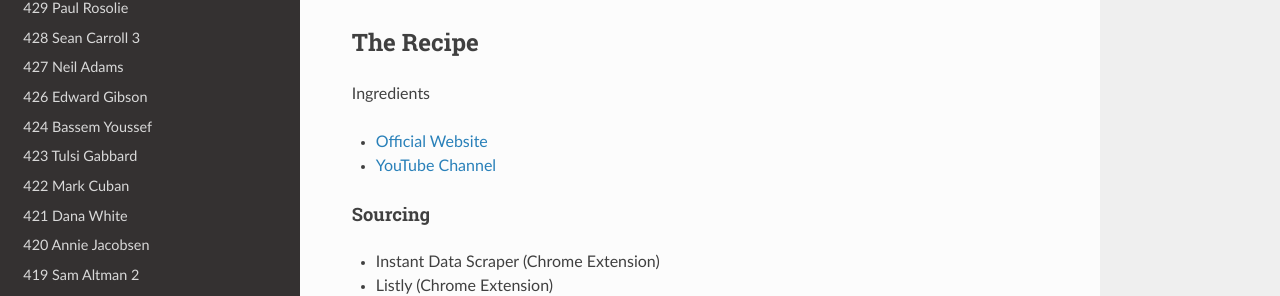
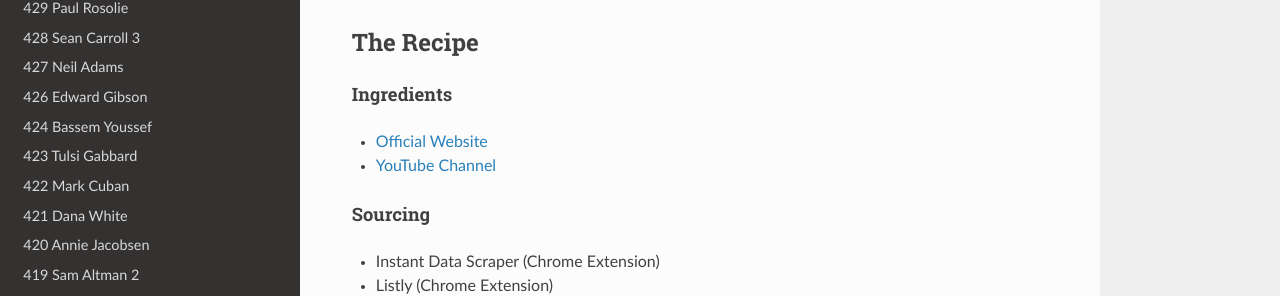
Before and after one commit to Just-Learning/lexnotes, an MkDocs documentation site: the page built from docs/index.md, in a window 1280 px wide. Shown: the part 511-807 px from the top of the page. Built offline with MkDocs 1.6.1, drawn with Linux system fonts in a browser that asks for light colours; nearby versions of some CDN libraries.

Commit message:
fix tiny format issue

```diff
--- a/docs/index.md
+++ b/docs/index.md
@@ -17,7 +17,7 @@ Explore insightful summaries of the Lex Fridman Podcast, making complex topics a
 
 ## The Recipe
 
-Ingredients
+#### Ingredients
 
 - [Official Website](https://lexfridman.com/podcast)
 - [YouTube Channel](https://www.youtube.com/@lexfridman)
```
